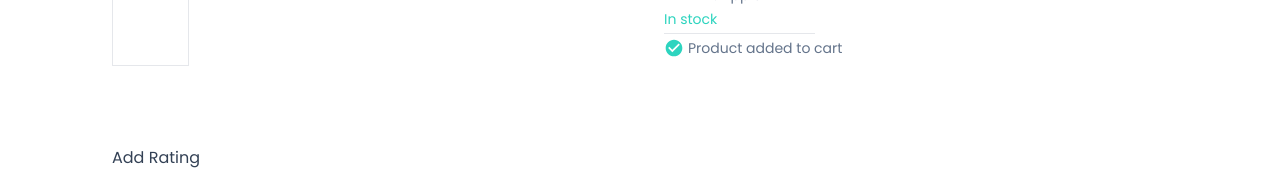
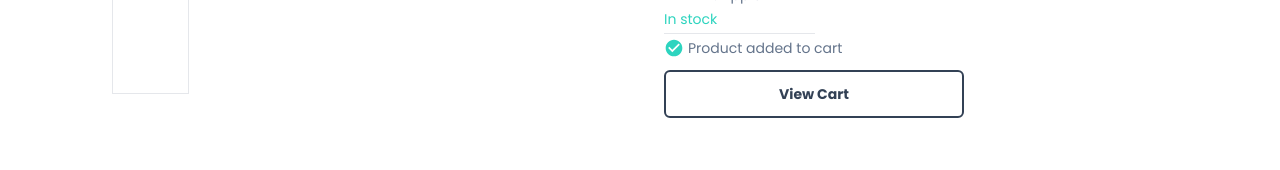
Before and after one commit to agt1984/Ecommerce, a Next.js app: page /product/1 in a window 1280 px wide. Both pictures are taken after a click on the button "Add to Cart". Shown: the part 503-673 px from the top of the page. Built offline with nearby package versions, Linux system fonts and the light colour scheme; grey boxes are pictures that could not be loaded; a web font is replaced by a local one.

Commit message:
Product details modified

```diff
--- a/app/product/[productId]/ProductDetails.tsx
+++ b/app/product/[productId]/ProductDetails.tsx
@@ -8,6 +8,7 @@ import Button from '@/app/components/Button';
 import ProductImage from '@/app/components/products/ProductImage';
 import { useCart } from '@/hooks/useCart';
 import { MdCheckCircle } from 'react-icons/md';
+import { useRouter } from 'next/navigation';
 
 interface ProductDetailsProps{
     product: any
@@ -50,6 +51,7 @@ const [cartProduct, setCartProduct] = useState<CartProductType>({
     quantity: 1,
     price: product.price,
 });
+const router = useRouter();
 
 console.log(cartProducts);
 
@@ -135,10 +137,19 @@ const handleQtyDecrease = useCallback(() => {
           <Horizontal />
           {isProductInCart ? (
             <>
-            <p className='mb-2 text-slate-500 flex items-center gap-1'>
-              <MdCheckCircle className='text-teal-400' size={20}/>
+              <p className="mb-2 text-slate-500 flex items-center gap-1">
+                <MdCheckCircle className="text-teal-400" size={20} />
                 <span>Product added to cart</span>
               </p>
+              <div className="max-w-[300px]">
+                <Button
+                  label="View Cart"
+                  outline
+                  onClick={() => {
+                    router.push("/cart");
+                  }}
+                />
+              </div>
             </>
           ) : (
             <>
```
Lines whose indentation alone changed are shown as unchanged.
